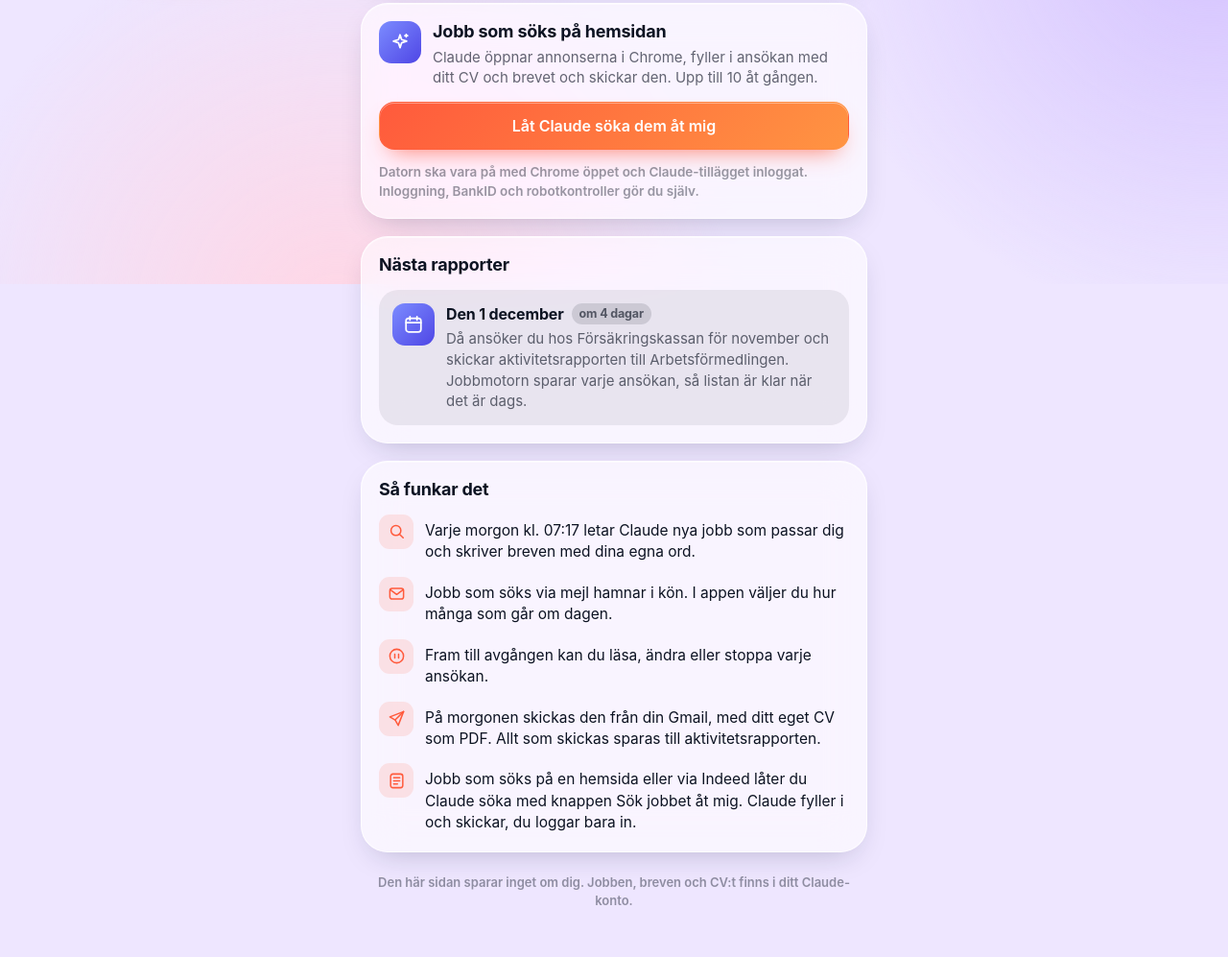
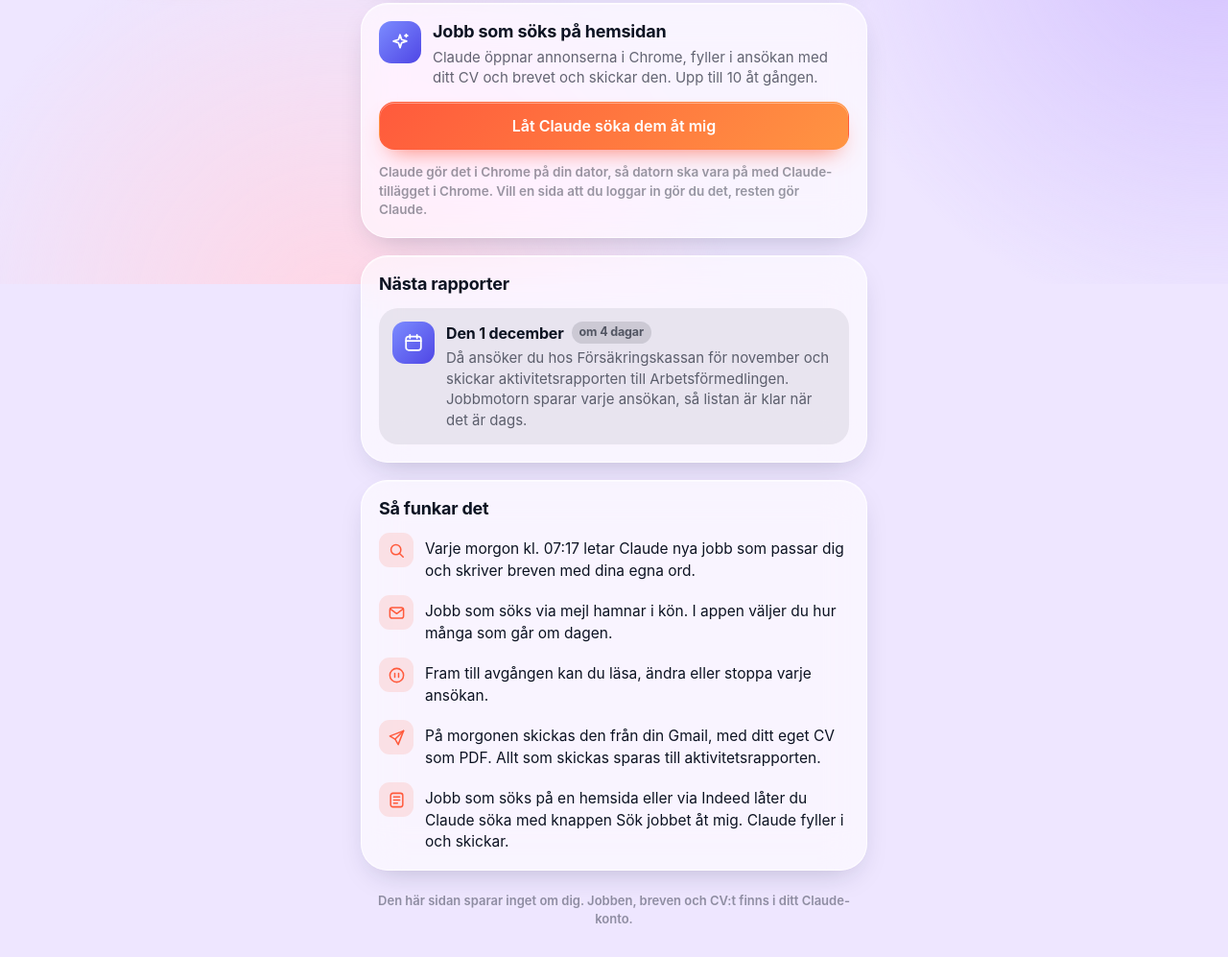
Before and after one commit to filipkymmer79-pixel/GymSchema, a plain HTML site: page jobb/index.html in a window 1280 px wide. Shown: the part 504-1501 px from the top of the page at 96% size. Drawn offline with nearby package versions, Linux system fonts and the light colour scheme.

Commit message:
Jobbmotorn: rätt text om ansökan på hemsidor
BankID behövs bara för rapporterna, inte för jobbannonser. Texten säger
nu att Claude fyller i ansökan i Chrome på datorn och att du bara loggar
in om en sida kräver det.

Co-Authored-By: Claude Opus 5.5 <noreply@anthropic.com>
Claude-Session: https://claude.ai/code/session_01XWhxitEyfwJ9bebQqEEb8y

```diff
--- a/jobb/index.html
+++ b/jobb/index.html
@@ -177,7 +177,7 @@ h1 { font: 800 34px/1.04 var(--font); letter-spacing: -0.028em; margin: 0; }
       </div>
     </div>
     <button class="btn pri" type="button" id="applyWeb">Låt Claude söka dem åt mig</button>
-    <p class="cap">Datorn ska vara på med Chrome öppet och Claude-tillägget inloggat. Inloggning, BankID och robotkontroller gör du själv.</p>
+    <p class="cap">Claude gör det i Chrome på din dator, så datorn ska vara på med Claude-tillägget i Chrome. Vill en sida att du loggar in gör du det, resten gör Claude.</p>
   </section>
 
   <section class="card" aria-labelledby="repTitle">
@@ -201,7 +201,7 @@ h1 { font: 800 34px/1.04 var(--font); letter-spacing: -0.028em; margin: 0; }
       <li><span class="si"><svg class="ic" viewBox="0 0 24 24"><rect x="3" y="5" width="18" height="14" rx="3"/><path d="m4 7 8 6 8-6"/></svg></span><span>Jobb som söks via mejl hamnar i kön. I appen väljer du hur många som går om dagen.</span></li>
       <li><span class="si"><svg class="ic" viewBox="0 0 24 24"><circle cx="12" cy="12" r="9"/><path d="M9.5 9.5v5M14.5 9.5v5"/></svg></span><span>Fram till avgången kan du läsa, ändra eller stoppa varje ansökan.</span></li>
       <li><span class="si"><svg class="ic" viewBox="0 0 24 24"><path d="M21 3 10 14"/><path d="m21 3-7 18-4-7-7-4 18-7Z"/></svg></span><span>På morgonen skickas den från din Gmail, med ditt eget CV som PDF. Allt som skickas sparas till aktivitetsrapporten.</span></li>
-      <li><span class="si"><svg class="ic" viewBox="0 0 24 24"><rect x="4" y="3" width="16" height="18" rx="3"/><path d="M8 8h8M8 12h8M8 16h5"/></svg></span><span>Jobb som söks på en hemsida eller via Indeed låter du Claude söka med knappen Sök jobbet åt mig. Claude fyller i och skickar, du loggar bara in.</span></li>
+      <li><span class="si"><svg class="ic" viewBox="0 0 24 24"><rect x="4" y="3" width="16" height="18" rx="3"/><path d="M8 8h8M8 12h8M8 16h5"/></svg></span><span>Jobb som söks på en hemsida eller via Indeed låter du Claude söka med knappen Sök jobbet åt mig. Claude fyller i och skickar.</span></li>
     </ol>
   </section>
 
@@ -218,7 +218,7 @@ h1 { font: 800 34px/1.04 var(--font); letter-spacing: -0.028em; margin: 0; }
     "Så här:",
     "1. Använd Claude i Chrome och öppna annonsen. Fyll i ansökan med uppgifter från mitt CV och klistra in brevet där de vill ha ett personligt brev. Ladda upp CV-PDF:en om de vill ha en fil. Går det inte, be mig bifoga den.",
     "2. Svara bara med sådant som står i mina uppgifter. Frågor du inte kan svara på därifrån frågar du mig om. Skapa inget konto utan att fråga mig först.",
-    "3. Inloggning, BankID och robotkontroller gör jag själv. Säg till när det behövs.",
+    "3. Om en sida vill att jag loggar in eller visar en robotkontroll, säg till så gör jag det.",
     "4. Jag har själv bett dig söka dem, så du får skicka in varje ansökan när allt är ifyllt och stämmer med mina uppgifter.",
     "5. Efter varje skickad ansökan: uppdatera jobs/<id> med status \"sent\", sentDate dagens datum (ÅÅÅÅ-MM-DD), sentAt nu i millisekunder och sentVia \"claude\", så kommer den med i aktivitetsrapporten.",
     "6. Går ett jobb inte att söka (annonsen är borta, eller de vill ha något jag inte har), hoppa över det och säg vilket."
```
Also changed, not shown: 1 other file.
